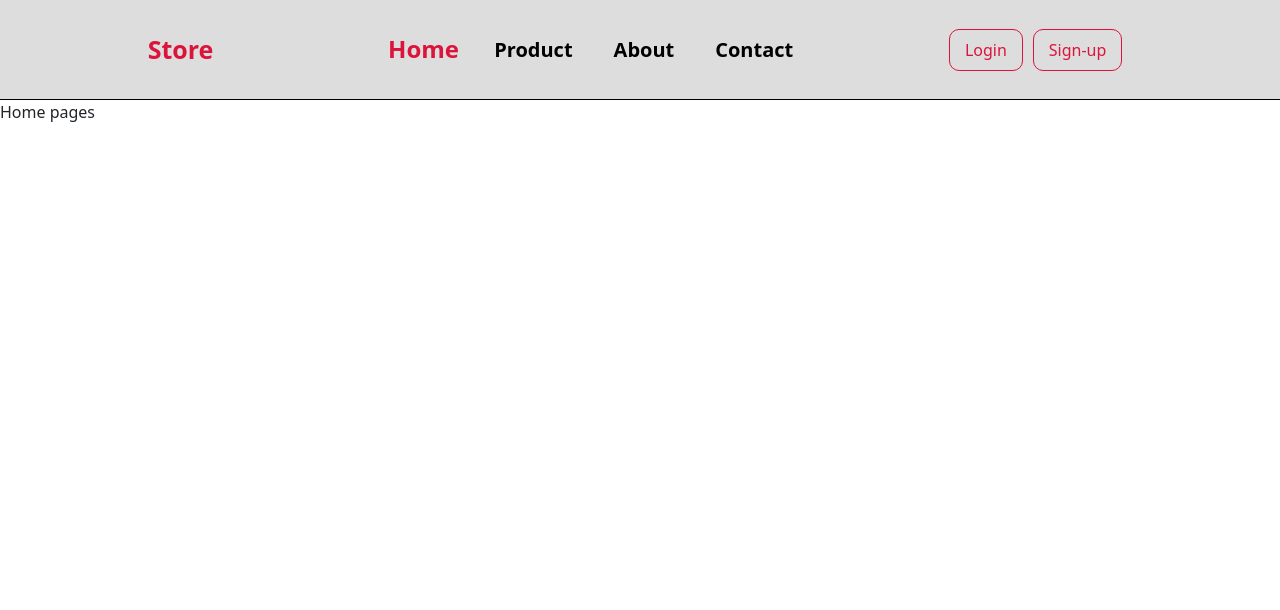
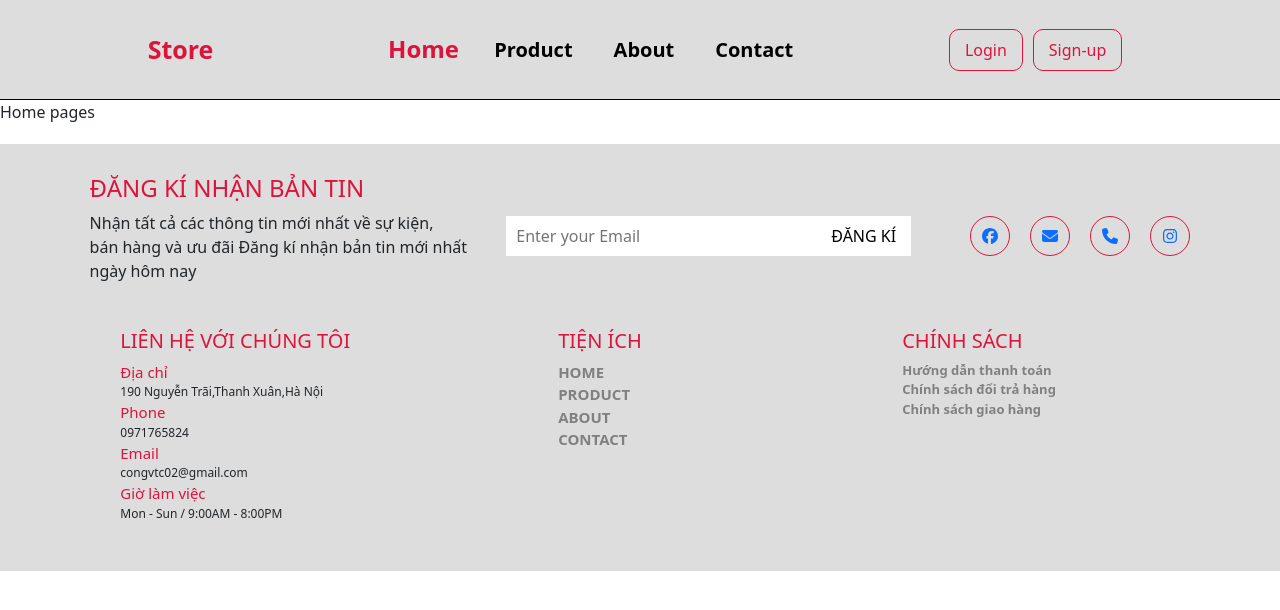
Before and after one commit to vuthanhcong02/SPORTSHOP, a React (Create React App) app in the folder sport-shop/: page / in a window 1280 px wide. Shown: the top 610 px of the page. Built offline with nearby package versions, Linux system fonts and the light colour scheme.

Commit message:
demo footer

```diff
--- a/sport-shop/src/Layouts/DefaultLayout/DefaultLayout.js
+++ b/sport-shop/src/Layouts/DefaultLayout/DefaultLayout.js
@@ -6,6 +6,7 @@ import Header from '../components/Header';
 import { useState,createContext } from 'react';
 import Toastify from 'toastify-js'
 import "toastify-js/src/toastify.css"
+import Footer from '../components/Footer/Footer';
 const cx = classNames.bind(styles)
 export const CartContext = createContext();
 function DefaultLayout({children}) {
@@ -127,7 +128,7 @@ function DefaultLayout({children}) {
                  </CartContext.Provider>
             </div>
             <div className="footer">
-
+                <Footer/>
             </div>
         </div>
     );
--- a/sport-shop/src/Layouts/DefaultLayout/DefaultLayout.module.scss
+++ b/sport-shop/src/Layouts/DefaultLayout/DefaultLayout.module.scss
@@ -10,3 +10,6 @@
 .content{
     padding-top: 100px;
 }
+.footer{
+
+}
--- /dev/null
+++ b/sport-shop/src/Layouts/components/Footer/Footer.js
@@ -0,0 +1,90 @@
+import classNames from "classnames/bind";
+import styles from './Footer.module.scss'
+import { FontAwesomeIcon } from '@fortawesome/react-fontawesome';
+import { faFacebook, faInstagram } from '@fortawesome/free-brands-svg-icons';
+import { faEnvelope, faPhone } from "@fortawesome/free-solid-svg-icons";
+import {Link} from 'react-router-dom'
+import routeConfig from "../../../config/routes";
+const cx = classNames.bind(styles)
+function Footer() {
+    return (
+        <div className={cx('wrapper')}>
+            <div className={cx('header-footer')}>
+                <div>
+                    <h4>Đăng kí nhận bản tin</h4>
+                    <p>Nhận tất cả các thông tin mới nhất về sự kiện,<br/>bán hàng và ưu đãi Đăng kí nhận bản tin mới nhất<br/> ngày hôm nay</p>
+                </div>
+                <div className="d-flex justify-content-center align-items-center">
+                    <input type='text' placeholder="Enter your Email"/>
+                    <button className={cx('btn')}>ĐĂNG KÍ</button>
+                </div>
+                <div className={cx('icon')}>
+                   <a href="https://www.facebook.com/VT.Coong090502">
+                        <FontAwesomeIcon icon={faFacebook}/>
+                    </a>
+                   <a href="https://www.facebook.com/VT.Coong090502">
+                        <FontAwesomeIcon icon={faEnvelope}/>
+                   </a>
+                   <a href="https://www.facebook.com/VT.Coong090502">
+                        <FontAwesomeIcon icon={faPhone}/>
+                   </a>
+                   <a href="https://www.facebook.com/VT.Coong090502">
+                        <FontAwesomeIcon icon={faInstagram}/>
+                   </a>
+                </div>
+            </div>
+            <div className={cx('body-footer')}>
+              <div className="d-flex align-items-start justify-content-around row pb-5">
+                   <div className="d-flex flex-column col-4">
+                        <h5>Liên hệ với chúng tôi</h5>
+                        <div className="d-flex flex-column align-items-start justify-content-center">
+                            <span>Địa chỉ</span>
+                            <p>190 Nguyễn Trãi,Thanh Xuân,Hà Nội</p>
+                        </div>
+                        <div className="d-flex flex-column align-items-start justify-content-center ">
+                            <span>Phone</span>
+                            <p>0971765824</p>
+                        </div>
+                        <div className="d-flex flex-column align-items-start justify-content-center">
+                            <span>Email</span>
+                            <p>congvtc02@gmail.com</p>
+                        </div>
+                        <div className="d-flex flex-column align-items-start justify-content-center">
+                            <span>Giờ làm việc</span>
+                            <p>Mon - Sun / 9:00AM - 8:00PM</p>
+                        </div>
+                   </div >
+                   <div className="d-flex flex-column col-3">
+                        <h5>Tiện ích</h5>
+                        <div className="d-flex flex-column">
+                            <Link className={cx('menu')} to={routeConfig.home}>Home</Link>
+                        </div>
+                        <div className="d-flex flex-column">
+                            <Link className={cx('menu')} to={routeConfig.product}>Product</Link>
+                        </div>
+                        <div className="d-flex flex-column">
+                            <Link className={cx('menu')} to={routeConfig.about}>About</Link>
+                        </div>
+                        <div className="d-flex flex-column">
+                            <Link  className={cx('menu')}to={routeConfig.contact}>Contact</Link>
+                        </div>
+                   </div >
+                    <div className="d-flex flex-column col-3">
+                        <h5>Chính sách</h5>
+                        <div className="d-flex flex-column">
+                            <Link className={cx('pay')}>Hướng dẫn thanh toán</Link>
+                        </div>
+                        <div className="d-flex flex-column">
+                            <Link className={cx('pay')}>Chính sách đổi trả hàng</Link>
+                        </div>
+                        <div className="d-flex flex-column">
+                            <Link className={cx('pay')}>Chính sách giao hàng</Link>
+                        </div>
+                    </div >
+              </div>
+            </div>
+        </div>
+    );
+}
+
+export default Footer;
--- /dev/null
+++ b/sport-shop/src/Layouts/components/Footer/Footer.module.scss
@@ -0,0 +1,79 @@
+.wrapper{
+    background-color: #ddd;
+    height: auto;
+    margin-top: 20px;
+}
+.header-footer{
+    display: flex;
+    justify-content: space-around;
+    align-items: center;
+    margin: 0 70px;
+    padding: 30px 0;
+}
+input[type="text"] {
+    width: 310px;
+    height: 40px;
+    outline: none;
+    border: none;
+    padding: 0 10px;
+}
+.btn{
+    height: 40px;
+    outline: none;
+    padding: 5px 15px;
+    border: none;
+    background-color: white;
+    &:hover{
+        background-color: crimson;
+        color:white;
+        cursor: pointer;
+    }
+}
+.icon{
+    display: flex;
+    justify-content: space-evenly;
+    align-items: center;
+    a{
+        margin-left: 20px;
+        border: 1px solid crimson;
+        width: 40px;
+        height: 40px;
+        display: flex;
+        justify-content: center;
+        align-items: center;
+        border-radius: 50%;
+        &:hover{
+            background-color: crimson;
+            color: white;
+            cursor: pointer;
+        }
+    }
+
+}
+.h1,.h2,.h3,.h4,.h5,.h6{
+    margin-bottom: 0;
+}
+.body-footer{
+    margin: 0 75px;
+    p{
+        font-size: 12px;
+        margin-bottom: 0;
+    }
+    span{
+        font-size: 15px;
+        color: crimson;
+    }
+}
+.menu{
+    text-decoration: none;
+    text-transform: uppercase;
+    font-size: 15px;
+    color: gray;
+    font-weight: 600;
+}
+.pay{
+    text-decoration: none;
+    color: gray;
+    font-size: 13px;
+    font-weight: 600;
+}
--- a/sport-shop/src/pages/About/About.css
+++ b/sport-shop/src/pages/About/About.css
@@ -1,11 +1,16 @@
 .about{
-    height: 400px;
+    height: auto;
     background-color: white;
-    margin: 10px 150px;
+    margin: 10px 110px;
 }
 .history h4{
     background-color: gray;
 }
 .history{
     background-color: #ddd;
+    margin: 0 10px;
 }
+h4,h5,h6{
+    text-transform: uppercase;
+    color: crimson;
+}
--- a/sport-shop/src/pages/Contact/Contact.css
+++ b/sport-shop/src/pages/Contact/Contact.css
@@ -13,7 +13,6 @@
     color: crimson;
 }
 .contact-logo{
-    margin-left: 50px;
 }
 .contact-main{
     padding: 0 100px !important;
@@ -23,17 +22,8 @@
 }
 .footer-contact{
     height: 150px;
-    background-color: gray;
-    margin: 0 100px !important;
+    background-color:#ddd;
 }
 .title-footer-contact{
-    margin: 0 150px;
+    margin: 0 100px;
 }
-.title-footer-contact input{
-    height: 45px;
-    width: 300px;
-    border-radius: 10px;
-    border: 1px solid crimson;
-    outline: none;
-    padding: 5px 15px;
-}
--- a/sport-shop/src/pages/Contact/Contact.js
+++ b/sport-shop/src/pages/Contact/Contact.js
@@ -36,7 +36,7 @@ function Contact() {
                     </div>
                     <div className="mb-3 mt-3">
                         <label for="exampleFormControlInput1" className="form-label">HỌ VÀ TÊN</label>
-                        <input type="text" className="form-control" id="exampleFormControlInput1" placeholder="Enter your name"/>
+                        <input type="" className="form-control" id="exampleFormControlInput1" placeholder="Enter your name"/>
                     </div>
                     <div className="mb-3 mt-3">
                         <label for="exampleFormControlInput1" className="form-label">EMAIL</label>
@@ -44,7 +44,7 @@ function Contact() {
                     </div>
                     <div className="mb-3 mt-3">
                         <label for="exampleFormControlInput1" className="form-label">ĐIỆN THOẠI</label>
-                        <input type="text" className="form-control" id="exampleFormControlInput1" placeholder="Enter your phone"/>
+                        <input type="" className="form-control" id="exampleFormControlInput1" placeholder="Enter your phone"/>
                     </div>
                     <div className="mb-3">
                         <label for="exampleFormControlTextarea1" className="form-label">NỘI DUNG</label>
@@ -55,17 +55,6 @@ function Contact() {
                     </div>
                 </div>
             </div>
-            <div className="footer-contact d-flex justify-content-between p-3 m-4 align-items-center row ">
-               <di className="title-footer-contact col">
-                    <h4>
-                        ĐĂNG KÍ NHẬN KHUYẾN MÃI
-                    </h4>
-               </di>
-               <div className="title-footer-contact col d-flex justify-content-center align-items-center">
-                    <input type="text" placeholder="Nhập email của bạn"/>
-                    <button className="btn btn-outline-danger">Gửi</button>
-               </div>
-            </div>
         </div>
     );
 }
```
Also changed, not shown: sport-shop/src/pages/About/About.js (+27 -11 lines).
